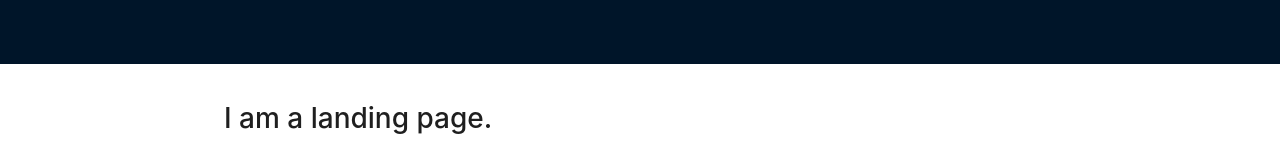
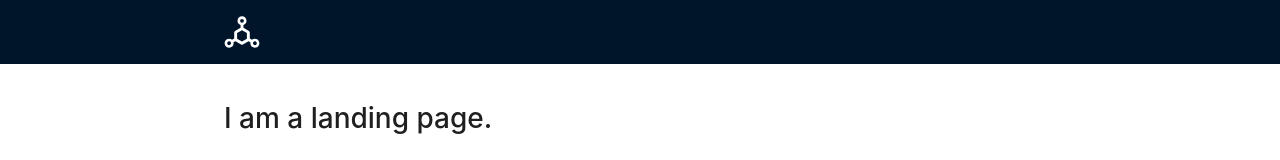
Before and after one commit to joaoprocopio/duly, a React (Vite) app: page / in a window 1280 px wide. Shown: the top 160 px of the page. Built offline with nearby package versions, Linux system fonts and the light colour scheme.

Commit message:
layout icon

```diff
--- a/src/layouts/LandingLayout/index.tsx
+++ b/src/layouts/LandingLayout/index.tsx
@@ -1,13 +1,21 @@
-import { Outlet } from "react-router-dom"
+import { Outlet, Link } from "react-router-dom"
 
 import { Layout } from "antd"
+
+import { DeploymentUnitOutlined } from "@ant-design/icons"
 
 const { Header, Content } = Layout
 
 export function LandingLayout() {
   return (
     <>
-      <Header className="sticky"></Header>
+      <Header className="sticky p-0">
+        <div className="mx-auto flex h-full max-w-4xl items-center px-8">
+          <Link to="/" className="inline-flex">
+            <DeploymentUnitOutlined className="text-4xl text-white" />
+          </Link>
+        </div>
+      </Header>
       <Content className="mx-auto max-w-4xl p-8">
         <Outlet />
       </Content>
```
